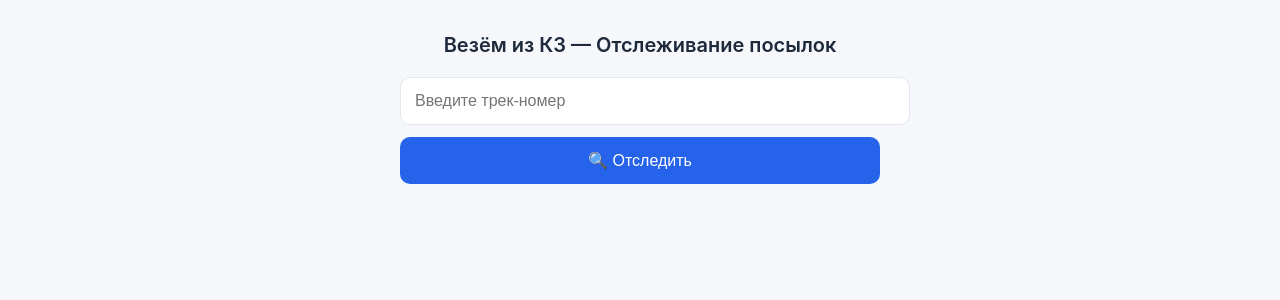
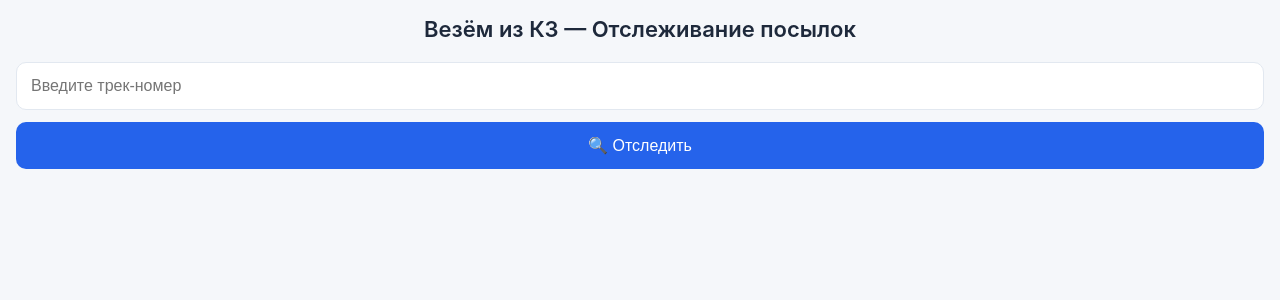
Before and after one commit to lauzhou/VkzTrack, a FastAPI app: page / in a window 1280 px wide. Shown: the top 300 px of the page. Run offline with FastAPI, Linux system fonts and the light colour scheme.

Commit message:
Update style.css

```diff
--- a/static/style.css
+++ b/static/style.css
@@ -1,25 +1,28 @@
-{
+/* --- Общие настройки --- */
+* {
     box-sizing: border-box;
+    margin: 0;
+    padding: 0;
 }
 
-
 body {
-margin: 0;
     font-family: -apple-system, BlinkMacSystemFont, sans-serif;
     background: #f5f7fa;
     color: #1e293b;
 }
 
 .container {
-padding: 20px;
-max-width: 480px;
+    padding: 16px;
+    max-width: 100%;
     margin: auto;
 }
 
+/* --- Заголовки --- */
 h1 {
-font-size: 20px;
+    font-size: 22px;
     font-weight: 600;
     margin-bottom: 10px;
+    text-align: center;
 }
 
 .center-title {
@@ -33,8 +36,10 @@ color: #64748b;
     margin-bottom: 20px;
 }
 
+/* --- Inputs и select --- */
 input, select {
     width: 100%;
+    max-width: 100%;
     padding: 14px;
     margin-bottom: 12px;
     border-radius: 10px;
@@ -42,6 +47,7 @@ border: 1px solid #e2e8f0;
     font-size: 16px;
 }
 
+/* --- Кнопки --- */
 button {
     width: 100%;
     padding: 14px;
@@ -52,6 +58,7 @@ color: white;
     font-size: 16px;
 }
 
+/* --- Карточки --- */
 .card {
     background: white;
     padding: 16px;
@@ -66,21 +73,22 @@ margin-bottom: 6px;
 }
 
 .track {
-font-size: 13px;
+    font-size: 14px;
     color: #64748b;
     margin-bottom: 10px;
 }
 
+/* --- Прогресс-бар --- */
 .progress-container {
     display: flex;
     flex-direction: column;
-gap: 6px;
+    gap: 8px;
     margin-bottom: 12px;
 }
 
 .progress-step {
-font-size: 13px;
-padding: 6px 10px;
+    font-size: 16px;       /* увеличенный шрифт для мобильных */
+    padding: 10px 12px;    /* больше padding */
     border-radius: 8px;
     background: #e2e8f0;
     color: #475569;
@@ -89,8 +97,10 @@ color: #475569;
 .progress-step.active {
     background: #dbeafe;
     color: #1e40af;
+    font-weight: 600;
 }
 
+/* --- Статусы --- */
 .status-box {
     background: #f8fafc;
     padding: 12px;
@@ -100,6 +110,7 @@ border-radius: 10px;
 .status-name {
     font-weight: 600;
     margin-bottom: 6px;
+    font-size: 16px;
 }
 
 .status-description {
@@ -107,3 +118,8 @@ font-size: 14px;
     color: #475569;
     line-height: 1.4;
 }
+
+/* --- Мелкие исправления для мобильных --- */
+input, select, button {
+    box-sizing: border-box;
+}
```
Lines whose indentation alone changed are shown as unchanged.
